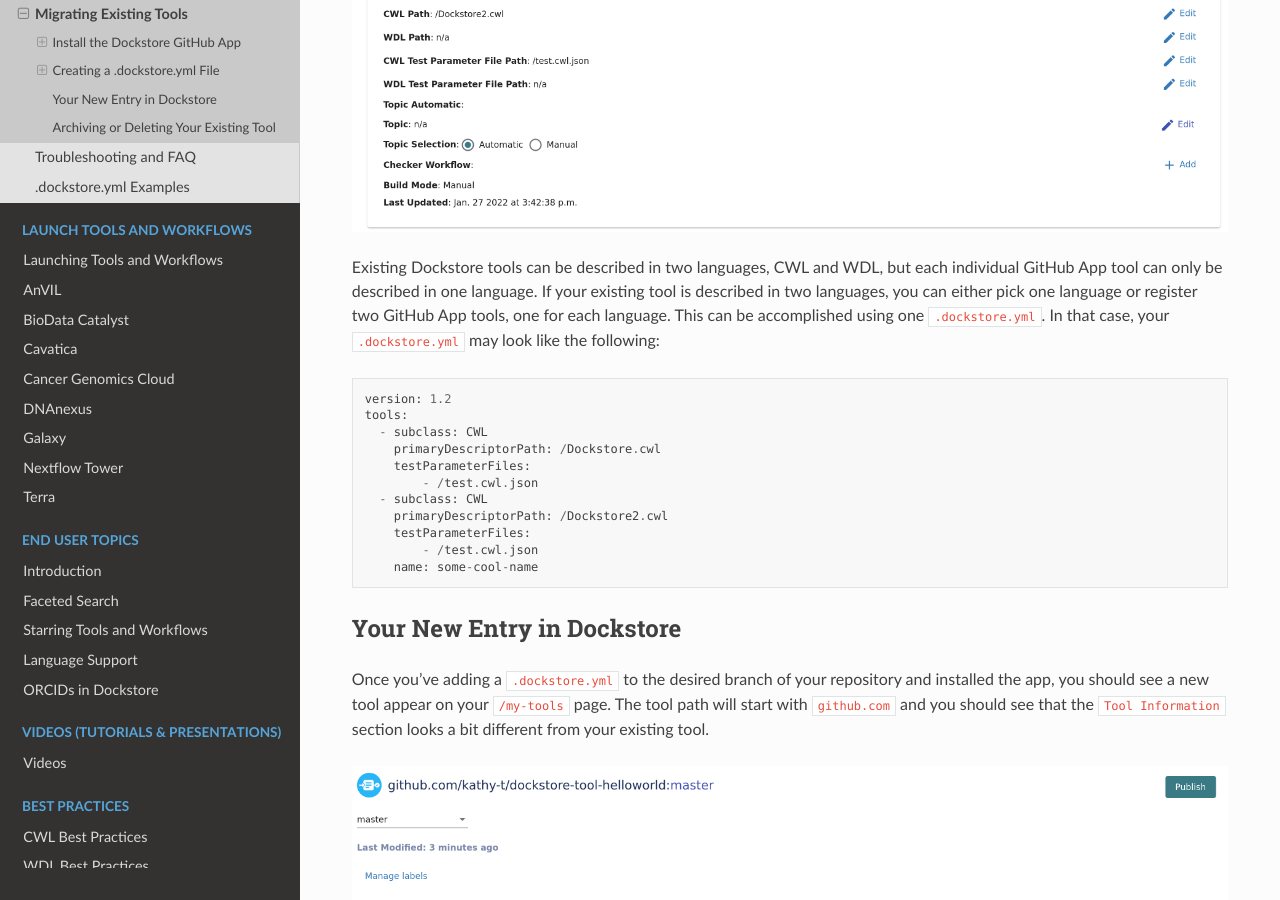
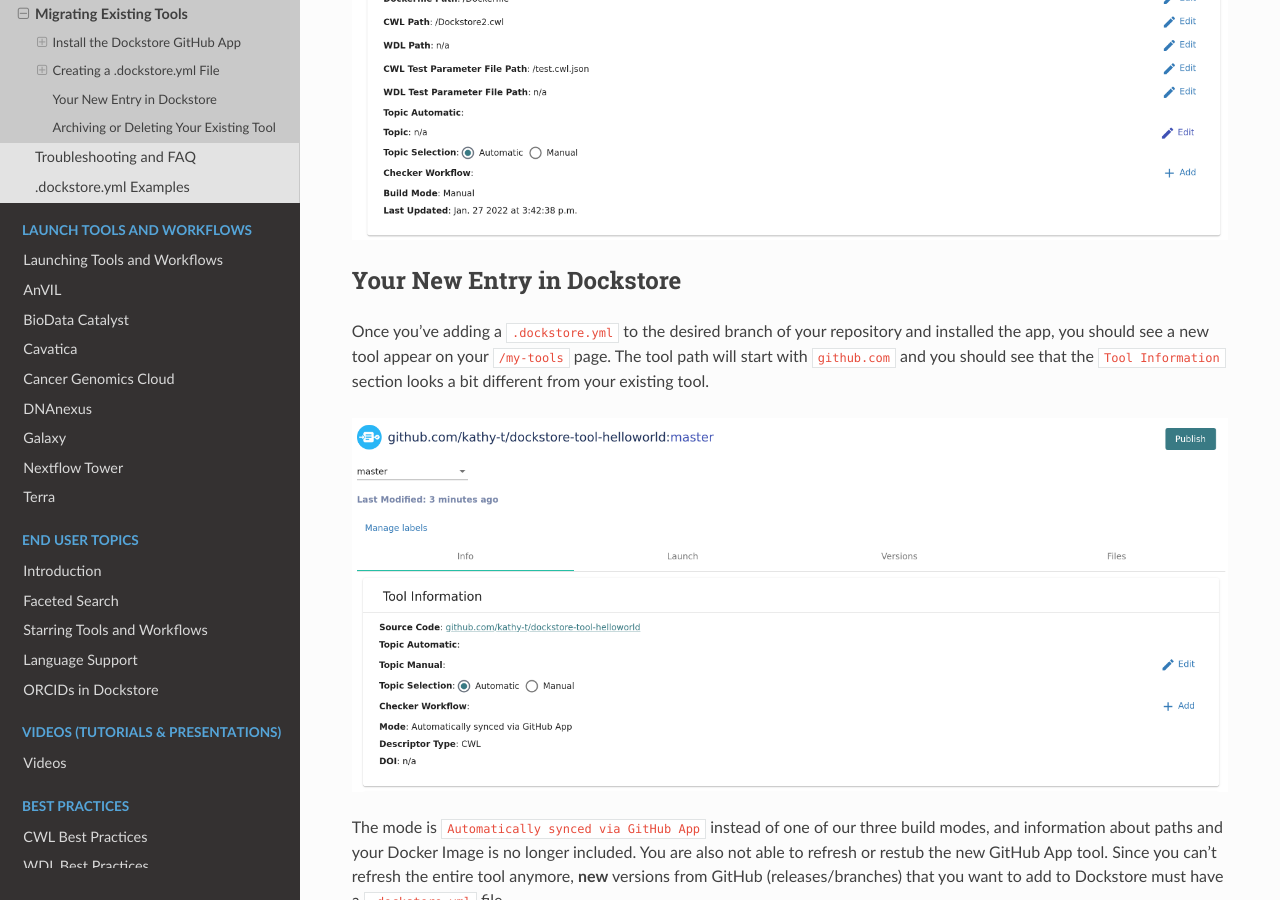
Before and after one commit to dockstore/dockstore-documentation, a Sphinx documentation site: the page built from docs/getting-started/github-apps/migrating-tools-to-github-apps.rst, in a window 1280 px wide and 900 px high, scrolled down 7375 px. Built offline with Sphinx 7.4.7 and the Read the Docs theme 2.0.0, drawn with Linux system fonts in a browser that asks for light colours; some of the changed text lies outside the part shown.

Commit message:
Correct instances of WDL tools being in docs (may be incomplete)

```diff
--- a/docs/assets/templates/tools/barebones-.dockstore.yml
+++ b/docs/assets/templates/tools/barebones-.dockstore.yml
@@ -5,6 +5,5 @@
     testParameterFiles: <String Array>
     authors:
       - name: <String>
-        orcid: <String>
         email: <String>
     name: <String>
--- a/docs/assets/templates/workflows/barebones-.dockstore.yml
+++ b/docs/assets/templates/workflows/barebones-.dockstore.yml
@@ -5,6 +5,5 @@
     testParameterFiles: <String Array>
     authors:
       - name: <String>
-        orcid: <String>
         email: <String>
     name: <String>
--- a/docs/getting-started/github-apps/migrating-tools-to-github-apps.rst
+++ b/docs/getting-started/github-apps/migrating-tools-to-github-apps.rst
@@ -56,8 +57,8 @@
 The information above was filled out using the following:
 
 - ``subclass`` is based on the descriptor language your tool is described in. In this case, the tool is described in CWL.
-- ``primaryDescriptorPath`` is from ``CWL Path`` or ``WDL Path``, depending on the ``subclass``.
-- ``testParameterFiles`` is from ``CWL Test Parameter File Path`` or ``WDL Test Parameter File Path``, depending on the ``subclass``.
+- ``primaryDescriptorPath`` is the path to the CWL descriptor file.
+- ``testParameterFiles`` is the path to any test parameter files.
 
 The ``name`` Field
 ~~~~~~~~~~~~~~~~~~
@@ -96,12 +97,6 @@
 .. image:: /assets/images/docs/github-apps-multiple-tools.png
 
 .. image:: /assets/images/docs/github-apps-multiple-tools-with-name.png
-
-Existing Dockstore tools can be described in two languages, CWL and WDL, but each individual GitHub App tool can only be described in one language. If your existing tool is described in two languages, you can either pick one language
-or register two GitHub App tools, one for each language. This can be accomplished using one ``.dockstore.yml``. In that case, your ``.dockstore.yml`` may look like the following:
-
-.. include:: /assets/templates/tools/barebones-multiple.dockstore.yml
-  :code: yaml
 
 Your New Entry in Dockstore
 ---------------------------
```
Also changed, not shown: other parts of docs/getting-started/github-apps/migrating-tools-to-github-apps.rst (+2 -1 lines).
